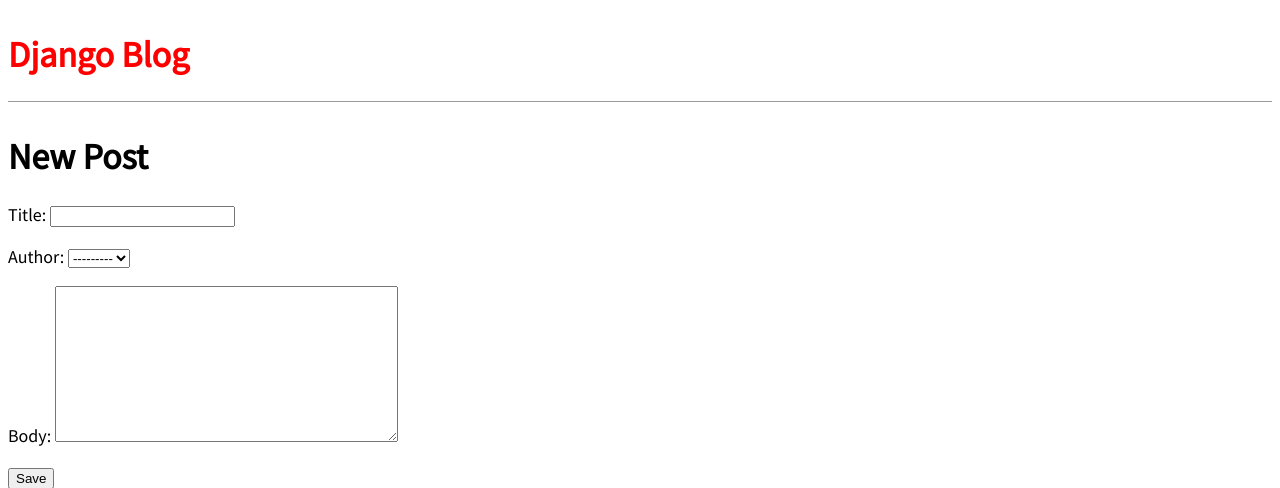
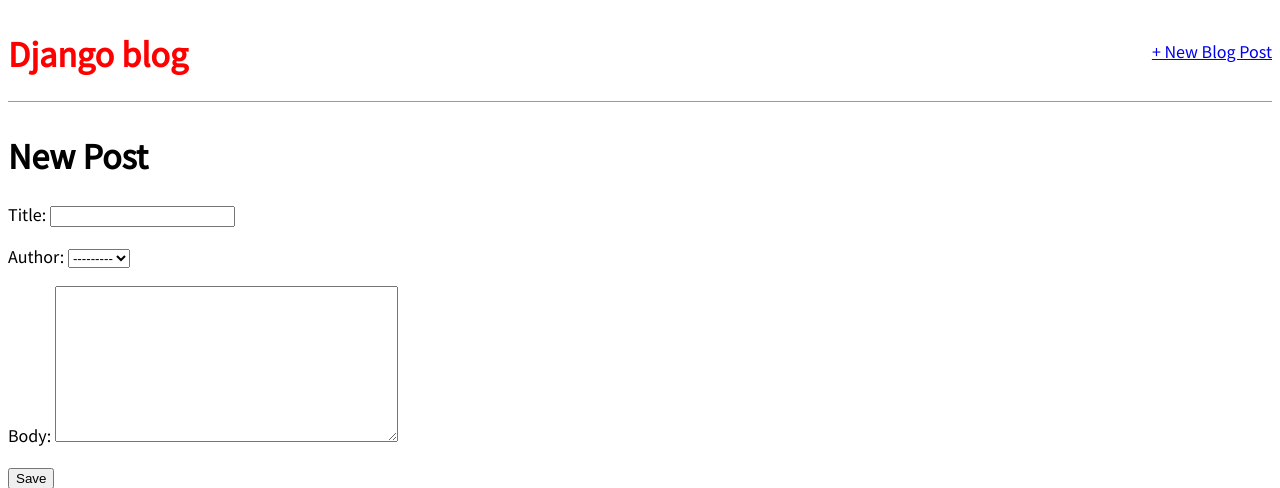
Before and after one commit to CoderFek/Django-Blog, a Django app: page /post/new/ in a window 1280 px wide. Shown: the top 488 px of the page. Run offline with Django 4.2, Linux system fonts and the light colour scheme.

Commit message:
Third Commit

```diff
--- a/blog/templates/base.html
+++ b/blog/templates/base.html
@@ -10,12 +10,17 @@
     <link rel="stylesheet" href="{% static 'base.css' %}">
 </head>
 <body>
-    <header>
-        <h1><a href="{% url 'home' %}">Django Blog</a></h1>
-    </header>
     <div>
-        {% block content %}
-        {% endblock content %}
-    </div>
+        <header>
+            <div class="nav-left">
+                <h1><a href="{% url 'home' %}">Django blog</a></h1>
+            </div>
+            <div class="nav-right">
+                <a href="{% url 'post_new' %}">+ New Blog Post</a>
+            </div>
+            </header>
+            {% block content %}
+            {% endblock content %}
+        </div>
 </body>
 </html>
--- a/blog/templates/post_detail.html
+++ b/blog/templates/post_detail.html
@@ -6,4 +6,5 @@
     <p>{{post.body}}</p>
 </div>
 <a href="{% url 'post_edit' post.pk %}">+Edit Blog Post</a>
+<a href="{% url 'post_delete' post.pk %}">+Delete Blog Post</a>
 {% endblock content %}
--- a/blog/urls.py
+++ b/blog/urls.py
@@ -6,4 +6,5 @@ urlpatterns = [
     path('post/<int:pk>/', views.BlogDetailView.as_view(), name = "post_detail"),
     path('post/new/', views.BlogCreateView.as_view(), name = "post_new"),
     path('post/<int:pk>/edit/', views.BlogUpdateView.as_view(), name = "post_edit"),
+    path('post/<int:pk>/delete/', views.BlogDeleteView.as_view(), name = "post_delete"),
 ]
--- a/blog/views.py
+++ b/blog/views.py
@@ -1,6 +1,6 @@
-from django.shortcuts import render
+from django.urls import reverse_lazy
 from django.views.generic import ListView, DetailView
-from django.views.generic.edit import CreateView, UpdateView
+from django.views.generic.edit import CreateView, UpdateView, DeleteView
 from .models import Post
 # Create your views here.
 
@@ -21,3 +21,8 @@ class BlogUpdateView(UpdateView):
     model = Post
     template_name = "post_edit.html"
     fields = ['title', 'body']
+
+class BlogDeleteView(DeleteView):
+    model = Post
+    template_name = "post_delete.html"
+    success_url = reverse_lazy("home")
```
Also changed, not shown: blog/templates/post_delete.html (added, +11 -0 lines).
